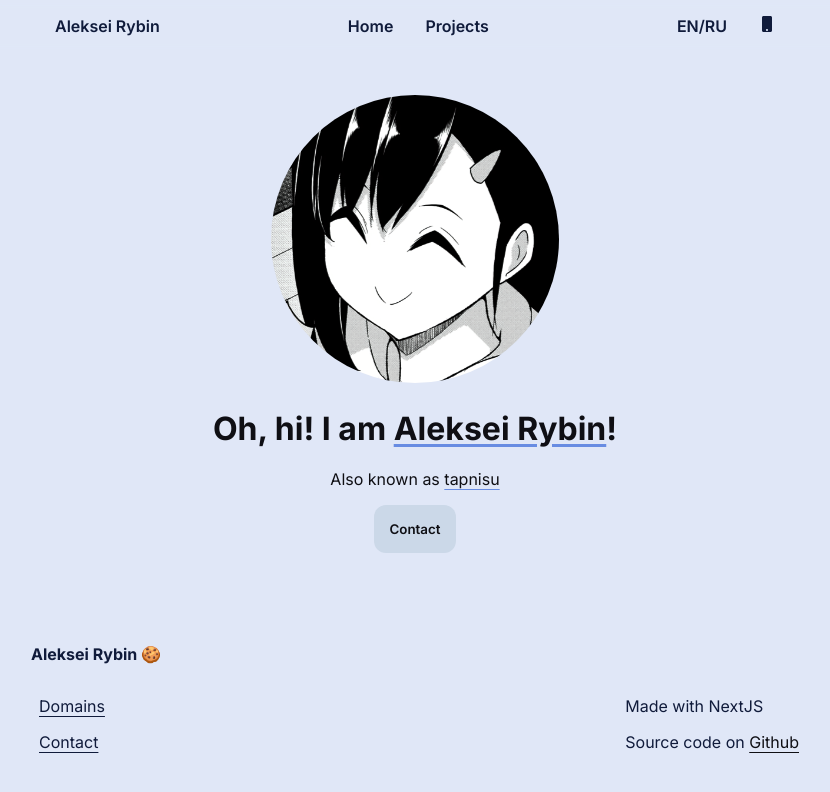
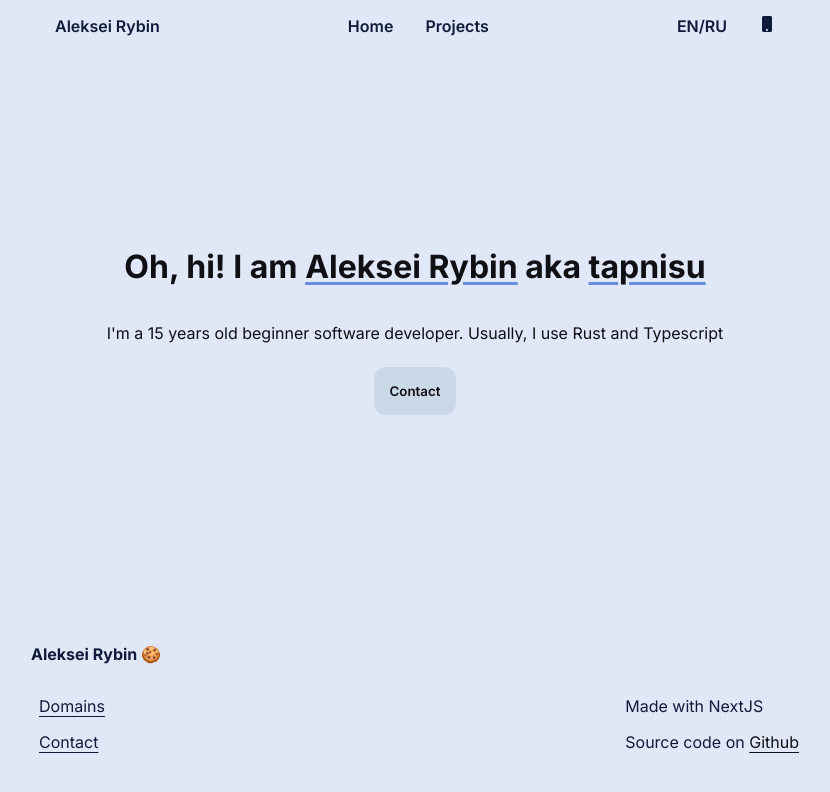
Before and after one commit to tapnisu/tapni.su, a Next.js app: page / in a window 1280 px wide. Shown: the top 792 px of the page, without its empty margins (225-1055 px from the left). Built offline with nearby package versions, Linux system fonts and the light colour scheme.

Commit message:
Added small about

```diff
--- a/locales/en.ts
+++ b/locales/en.ts
@@ -22,6 +22,8 @@ export const en = {
   index: {
     ohHiIam: "Oh, hi! I am ",
     alsoKnownAs: "Also known as ",
+    about: "I'm a 15 years old beginner software developer. Usually, I use ",
+    and: "and",
   },
 
   projectsData: {
--- a/locales/ru.ts
+++ b/locales/ru.ts
@@ -22,6 +22,8 @@ export const ru = {
   index: {
     ohHiIam: "Ох, привет! Я ",
     alsoKnownAs: "Также известный как ",
+    about: "Я 15 летний начинающий разработчик. Обычно я пишу на ",
+    and: "and",
   },
 
   projectsData: {
--- a/pages/index.tsx
+++ b/pages/index.tsx
@@ -1,7 +1,5 @@
 import BasePageLayout from "@components/basePageLayout";
 import { en, ru } from "@locales/index";
-import avatarImage from "@public/avatar.webp";
-import Image from "next/image";
 import Link from "next/link";
 import { useRouter } from "next/router";
 
@@ -11,25 +9,20 @@ export default function HomePage() {
 
   return (
     <BasePageLayout>
-      <div className="text-center">
-        <Image
-          src={avatarImage}
-          width={288}
-          alt="Avatar"
-          style={{
-            borderRadius: "9999px",
-            width: "100%",
-            maxWidth: "18rem",
-            height: "auto",
-          }}
-          placeholder="blur"
-          priority
-        />
-        <h1>
-          {t.index.ohHiIam} <u>{t.name}</u>!
+      <div
+        style={{
+          display: "flex",
+          flexDirection: "column",
+          alignItems: "center",
+        }}
+      >
+        <h1 className="text-center">
+          {t.index.ohHiIam} <u>{t.name}</u> aka <u>{t.username}</u>
         </h1>
+
         <p>
-          {t.index.alsoKnownAs} <u>{t.username}</u>
+          {" "}
+          {t.index.about} Rust {t.index.and} Typescript
         </p>
 
         <Link href="/contact" className="gap-half">
```
